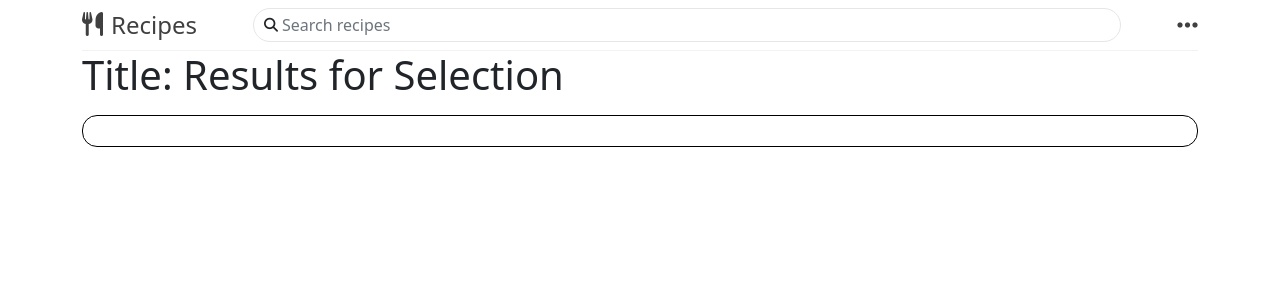
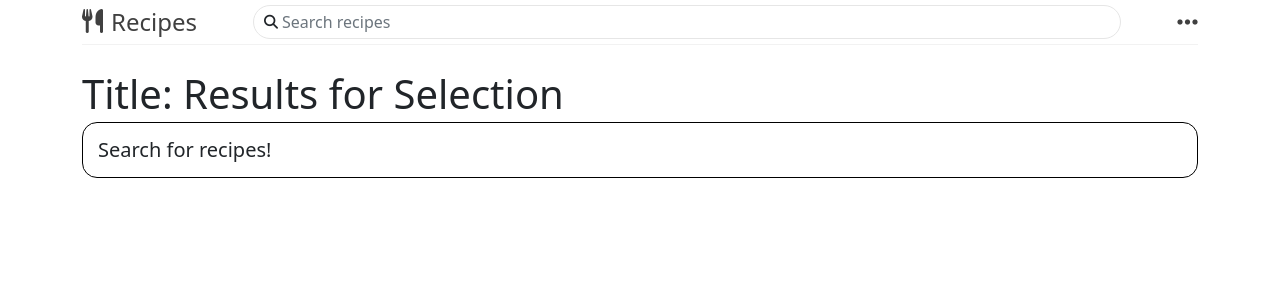
Before and after one commit to mrmeizongo/recipe-app, a React (Vite) app: page /recipes in a window 1280 px wide. Shown: the top 300 px of the page. Built offline with nearby package versions, Linux system fonts and the light colour scheme.

Commit message:
Working version update

```diff
--- a/package.json
+++ b/package.json
@@ -12,6 +12,7 @@
 		"bootstrap": "^5.2.3",
 		"react": "^18.2.0",
 		"react-dom": "^18.2.0",
+		"react-redux": "^8.0.5",
 		"react-router-dom": "^6.6.1"
 	},
 	"homepage": "/projects/recipe",
--- a/src/components/App/AppStyle.module.css
+++ b/src/components/App/AppStyle.module.css
@@ -3,13 +3,13 @@
 }
 
 .Header {
-	min-height: 5vh;
+	height: 5vh;
 }
 
 .MainBody {
-	min-height: 85vh;
+	min-height: 90vh;
 }
 
 .Footer {
-	min-height: 5vh;
+	height: 5vh;
 }
--- a/src/components/Options/OptionsStyle.module.css
+++ b/src/components/Options/OptionsStyle.module.css
@@ -3,7 +3,7 @@
 	position: absolute;
 	left: 50%;
 	transform: translate(-50%);
-	margin-top: 10px;
+	margin-top: 5px;
 	max-height: 400px;
 	border-radius: 10px;
 	padding: 10px;
--- a/src/components/TitleBar/TitleBar.jsx
+++ b/src/components/TitleBar/TitleBar.jsx
@@ -71,7 +71,7 @@ const TitleBar = () => {
 	}
 
 	return (
-		<div>
+		<>
 			<nav
 				className={`${TitleStyle.TitleBar} d-flex flex-row align-items-center justify-content-between gap-2`}
 			>
@@ -108,7 +108,7 @@ const TitleBar = () => {
 				</div>
 			</nav>
 			{inputFocus ? <Options removeFocus={removeFocus} /> : null}
-		</div>
+		</>
 	);
 };
 
--- a/src/components/TitleBar/TitleStyle.module.css
+++ b/src/components/TitleBar/TitleStyle.module.css
@@ -1,6 +1,6 @@
 .TitleBar {
-	padding-top: 8px;
-	padding-bottom: 8px;
+	padding-top: 5px;
+	padding-bottom: 5px;
 	border-bottom: 1px solid hsl(0, 0%, 95%);
 }
 
@@ -30,7 +30,7 @@
 	border: 1px solid hsl(0, 0%, 90%);
 	border-radius: 0 0 10px 10px;
 	background-color: white;
-	margin-top: 20px;
+	margin-top: 15px;
 }
 
 .CollapseButton {
--- a/src/components/pages/QueryForm/QueryFormStyle.module.css
+++ b/src/components/pages/QueryForm/QueryFormStyle.module.css
@@ -1,11 +1,10 @@
 .Container {
 	width: 100%;
-	height: 80vh;
+	height: 600px;
 }
 
 .Query {
 	min-width: 300px;
-	height: fit-content;
 }
 
 .Query strong {
--- a/src/components/pages/Recipes/Recipes.jsx
+++ b/src/components/pages/Recipes/Recipes.jsx
@@ -1,26 +1,74 @@
-import React from "react";
+import React, { useState } from "react";
 import RecipesStyle from "./RecipesStyle.module.css";
 
-const Recipe = ({ children }) => {
+const Recipe = ({ children, currentSelection, setCurrentSelection }) => {
+	const [selected, setSelected] = useState(false);
+	function HandleOnClick(e) {
+		e.preventDefault();
+
+		// Check to see if selected recipe is already in the list of
+		// selected recipes, remove if yes, add if no.
+		let selection = e.target.textContent;
+		if (currentSelection.includes(selection)) {
+			setSelected(false);
+			return setCurrentSelection((prev) =>
+				[...prev].filter((element) => element != selection)
+			);
+		}
+		setSelected(true);
+		return setCurrentSelection((prev) => [...prev, selection]);
+	}
 	return (
 		<button
-			className={`${RecipesStyle.Button} border border-secondary rounded-5 py-2 px-3`}
+			className={`${RecipesStyle.Button} ${
+				selected ? "bg-secondary text-light" : "bg-none text-dark"
+			} border border-secondary rounded-5 py-2 px-3`}
+			onClick={HandleOnClick}
 		>
-			<div className="text-dark">{children}</div>
+			<>{children}</>
 		</button>
 	);
 };
 
+const Selection = ({ currentSelection }) => {
+	return (
+		<>
+			{currentSelection.map((element) => (
+				<p className="rounded-4 me-2 mb-2 p-2 bg-secondary text-light">
+					{element}
+				</p>
+			))}
+		</>
+	);
+};
+
 const Recipes = ({ recipes }) => {
+	const [currentSelection, setCurrentSelection] = useState([]);
 	return (
 		<div className={RecipesStyle.Body}>
 			<h1>Title: Results for Selection</h1>
 			<div
-				className={`${RecipesStyle.Results} d-flex flex-row flex-wrap gap-1 mt-3`}
+				className={`${RecipesStyle.Results} d-flex flex-row flex-wrap gap-1 mt-1`}
 			>
-				{recipes.recipeList.map((element, index) => {
-					return <Recipe key={index}>{element}</Recipe>;
-				})}
+				{recipes.recipeList.length > 0 ? (
+					recipes.recipeList.map((element, index) => {
+						return (
+							<Recipe
+								key={index}
+								recipes={recipes}
+								currentSelection={currentSelection}
+								setCurrentSelection={setCurrentSelection}
+							>
+								{element}
+							</Recipe>
+						);
+					})
+				) : (
+					<h5>Search for recipes!</h5>
+				)}
+			</div>
+			<div className="d-flex flex-wrap mt-2">
+				<Selection currentSelection={currentSelection} />
 			</div>
 		</div>
 	);
--- a/src/components/pages/Recipes/RecipesStyle.module.css
+++ b/src/components/pages/Recipes/RecipesStyle.module.css
@@ -2,11 +2,13 @@
 }
 
 .Body {
+	margin-top: 5px;
+	padding-top: 25px;
 }
 
 .Results {
 	max-height: 350px;
-	overflow-y: scroll;
+	overflow-y: auto;
 	border: 1px solid black;
 	padding: 15px;
 	border-radius: 15px;
```
Also changed, not shown: src/app/store.js (added), 1 other file (tests, documents, lock files or other folders).
